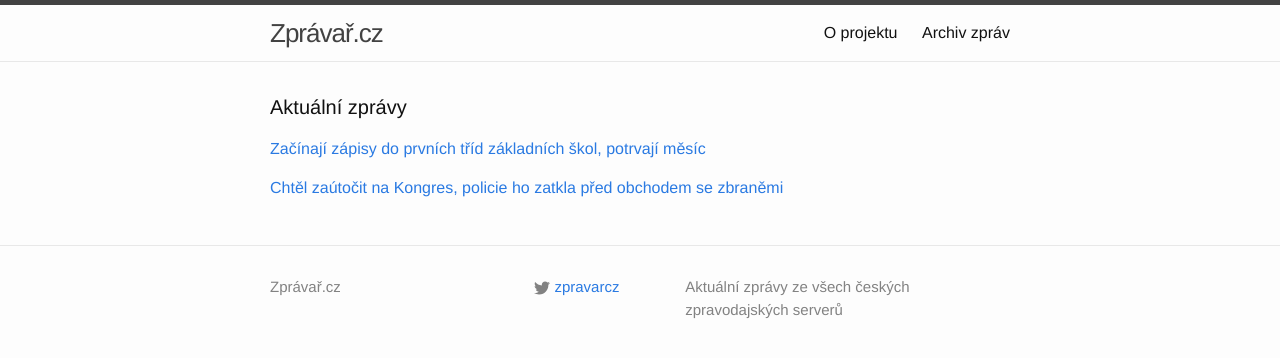
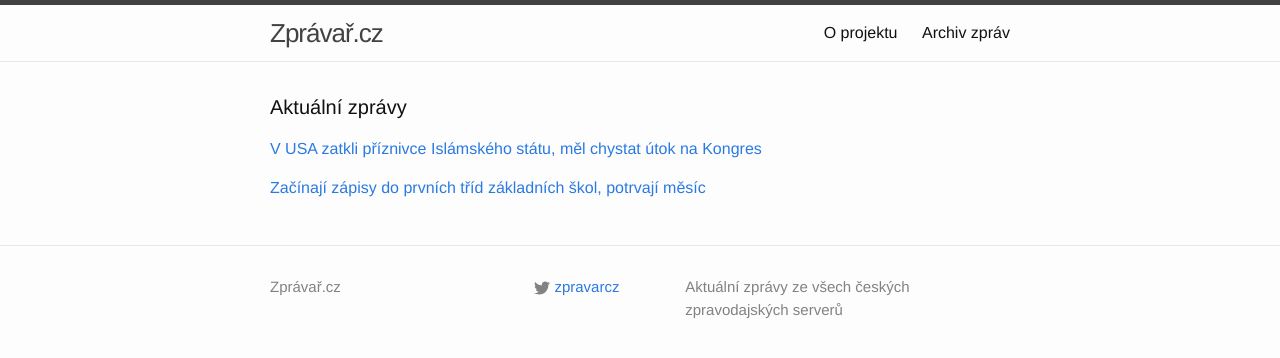
Before and after one commit to adliska/zpravar, a Jekyll site: the page built from index.html, in a window 1280 px wide. Shown: the top 358 px of the page. Built offline with Jekyll 4.4.1, drawn with Linux system fonts in a browser that asks for light colours.

Commit message:
zpravar news update

```diff
--- a/index.html
+++ b/index.html
@@ -5,20 +5,22 @@
 <div class="home">
     <h1 class="page-heading">Aktuální zprávy</h1>
 
-<p><a href="javascript:;" onclick="toggle_visibility('zpravy0')">Začínají zápisy do prvních tříd základních škol, potrvají měsíc</a></p>
+<p><a href="javascript:;" onclick="toggle_visibility('zpravy0')">V USA zatkli příznivce Islámského státu, měl chystat útok na Kongres</a></p>
 <div id="zpravy0" style="display:none">
+<ul>
+<li><a href=http://zpravy.idnes.cz/v-usa-zatkli-muze-chtel-utocit-na-sidlo-kongresu-ful-/zahranicni.aspx?c=A150115_064720_zahranicni_jj>V USA zatkli příznivce Islámského státu, měl chystat útok na Kongres - zpravy.idnes.cz</a></li>
+<li><a href=http://www.novinky.cz/zahranicni/amerika/358805-v-usa-zatkli-muze-ktery-planoval-utok-na-budovu-kapitolu.html>V USA zatkli muže, který plánoval útok na budovu Kapitolu - www.novinky.cz</a></li>
+<li><a href=http://www.ceskatelevize.cz/ct24/svet/298255-chtel-zautocit-na-kongres-policie-ho-zatkla-pred-obchodem-se-zbranemi/>Chtěl zaútočit na Kongres, policie ho zatkla před obchodem se zbraněmi - www.ceskatelevize.cz</a></li>
+<li><a href=http://www.ceskenoviny.cz/zpravy/zpravy/v-usa-zatkli-muze-ktery-planoval-zautocit-na-budovu-kapitolu/1169054>V USA zatkli muže, který plánoval zaútočit na budovu Kapitolu - www.ceskenoviny.cz</a></li>
+<li><a href=http://www.rozhlas.cz/_zprava/fbi-zatkla-muze-ktery-pry-planoval-utok-na-sidlo-americkeho-kongresu--1443763>FBI zatkla muže, který prý plánoval útok na sídlo amerického Kongresu  - www.rozhlas.cz</a></li>
+<li><a href=http://echo24.cz/a/iktCb>Chtěl v USA vraždit v Kapitolu. FBI ho zatkla. Fandil IS - echo24.cz</a></li>
+</ul>
+</div><p><a href="javascript:;" onclick="toggle_visibility('zpravy1')">Začínají zápisy do prvních tříd základních škol, potrvají měsíc</a></p>
+<div id="zpravy1" style="display:none">
 <ul>
 <li><a href=http://www.ceskenoviny.cz/zpravy/zpravy/zacinaji-zapisy-do-prvnich-trid-zakladnich-skol-potrvaji-mesic/1169075>Začínají zápisy do prvních tříd základních škol, potrvají měsíc - www.ceskenoviny.cz</a></li>
 <li><a href=http://www.denik.cz/z_domova/zacnou-zapisy-do-zs-poprve-se-k-nim-chysta-na-150-tisic-deti-20150115.html>Začnou zápisy do ZŠ. Poprvé se k nim chystá na 150 tisíc dětí - www.denik.cz</a></li>
 <li><a href=http://www.rozhlas.cz/_zprava/zacinaji-zapisy-do-prvnich-trid-zakladnich-skol-potrvaji-dva-tydny--1443768>Začínají zápisy do prvních tříd základních škol, potrvají dva týdny  - www.rozhlas.cz</a></li>
 <li><a href=http://zpravy.idnes.cz/boj-o-dobrou-skolu-dite-jde-k-zapisu-menime-bydliste-fhz-/domaci.aspx?c=A150114_210952_domaci_fer>Rodiče v boji o dobrou školu obcházejí zákon: úředně se přestěhují - zpravy.idnes.cz</a></li>
 </ul>
-</div><p><a href="javascript:;" onclick="toggle_visibility('zpravy1')">Chtěl zaútočit na Kongres, policie ho zatkla před obchodem se zbraněmi</a></p>
-<div id="zpravy1" style="display:none">
-<ul>
-<li><a href=http://www.ceskatelevize.cz/ct24/svet/298255-chtel-zautocit-na-kongres-policie-ho-zatkla-pred-obchodem-se-zbranemi/>Chtěl zaútočit na Kongres, policie ho zatkla před obchodem se zbraněmi - www.ceskatelevize.cz</a></li>
-<li><a href=http://www.ceskenoviny.cz/zpravy/zpravy/v-usa-zatkli-muze-ktery-planoval-zautocit-na-budovu-kapitolu/1169054>V USA zatkli muže, který plánoval zaútočit na budovu Kapitolu - www.ceskenoviny.cz</a></li>
-<li><a href=http://www.rozhlas.cz/_zprava/fbi-zatkla-muze-ktery-pry-planoval-utok-na-sidlo-americkeho-kongresu--1443763>FBI zatkla muže, který prý plánoval útok na sídlo amerického Kongresu  - www.rozhlas.cz</a></li>
-<li><a href=http://echo24.cz/a/iktCb>Chtěl v USA vraždit v Kapitolu. FBI ho zatkla. Fandil IS - echo24.cz</a></li>
-</ul>
 </div></div>
```
